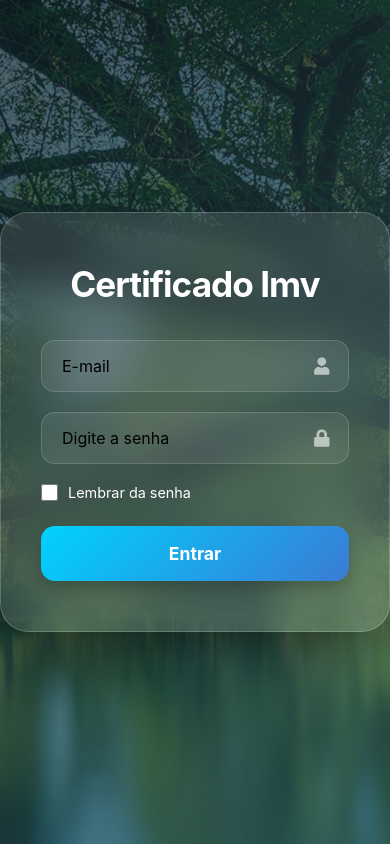
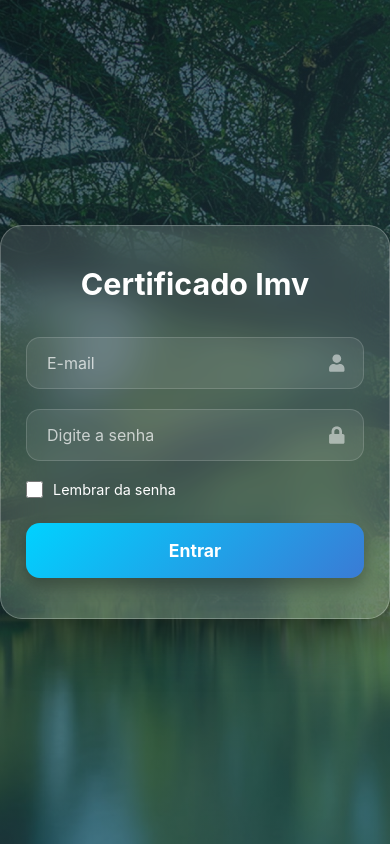
Before and after one commit to joseeduardodeoliveiraaraujo-prog/web-Imv, a React (Vite) app: page / in a window 390 px wide. Built offline with nearby package versions, Linux system fonts and the light colour scheme; no server answers.

Commit message:
mudanças visuais no login e header

```diff
--- a/index.html
+++ b/index.html
@@ -1,5 +1,5 @@
 <!doctype html>
-<html lang="en">
+<html lang="pt-BR">
   <head>
     <meta charset="UTF-8" />
     <link rel="icon" type="image/svg+xml" href="/vite.svg" />
--- a/src/components/Header/Header.css
+++ b/src/components/Header/Header.css
@@ -2,43 +2,68 @@
   position: fixed;
   top: 0;
   left: 0;
+  width: 100%;
+  height: 72px; /* Aumentado levemente para respirar melhor */
 
-  width: 100%;
-  height: 70px;
-
-  background: rgba(0, 0, 0, 0.6);
-  backdrop-filter: blur(10px);
+  /* Cores mais profundas e borda sutil inferior */
+  background: rgba(18, 18, 18, 0.7);
+  backdrop-filter: blur(12px);
+  -webkit-backdrop-filter: blur(12px); /* Suporte para Safari */
+  border-bottom: 1px solid rgba(255, 255, 255, 0.1);
 
   display: flex;
   justify-content: space-between;
   align-items: center;
 
-  padding: 0 40px;
-  color: #fff;
+  padding: 0 32px; /* Mais respiro nas laterais */
+  color: #ffffff;
   z-index: 1000;
+  box-shadow: 0 4px 30px rgba(0, 0, 0, 0.1);
+}
+
+.header-left {
+  display: flex;
+  flex-direction: column;
+  gap: 2px; /* Controle preciso do espaço entre título e subtítulo */
 }
 
 .header-left h2 {
-  font-size: 18px;
-  margin-bottom: 4px;
+  font-size: 1.1rem;
+  font-weight: 600;
+  letter-spacing: -0.02em; /* Estética moderna de UI */
+  margin: 0;
 }
 
 .header-left span {
-  font-size: 13px;
-  opacity: 0.8;
+  font-size: 0.8rem;
+  font-weight: 400;
+  color: rgba(255, 255, 255, 0.6); /* Melhor do que opacidade direta */
 }
 
 .logout-btn {
-  background: #e63946;
-  border: none;
-  padding: 10px 20px;
-  border-radius: 6px;
-  color: #fff;
-  font-weight: bold;
+  display: flex;
+  align-items: center;
+  justify-content: center;
+
+  background: rgba(230, 57, 70, 0.1); /* Fundo leve para o botão */
+  border: 1px solid transparent;
+  border-radius: 8px; /* Cantos arredondados modernos */
+
+  color: #e63946;
+  font-size: 1.1rem;
   cursor: pointer;
-  transition: 0.3s;
+
+  width: 38px;
+  height: 38px;
+  transition: all 0.3s cubic-bezier(0.4, 0, 0.2, 1);
 }
 
 .logout-btn:hover {
-  background: #c5303a;
+  background: transparent;
+  color: #ff4d5a;
+  transform: scale(1.15px); /* Pequeno deslocamento para cima */
 }
+
+.logout-btn:active {
+  transform: scale(0.95); /* Feedback de clique */
+}
--- a/src/components/Header/Header.jsx
+++ b/src/components/Header/Header.jsx
@@ -1,4 +1,5 @@
 import "./Header.css";
+import { FaSignOutAlt } from "react-icons/fa";
 
 const Header = ({ user, onLogout }) => {
   return (
@@ -8,9 +9,11 @@ const Header = ({ user, onLogout }) => {
         <span>{user.email}</span>
       </div>
 
-      <button className="logout-btn" onClick={onLogout}>
-        Sair
+      <button className="logout-btn" onClick={onLogout} title="Sair">
+        <FaSignOutAlt />
       </button>
+
+
     </header>
   );
 };
--- a/src/components/Login/Login.css
+++ b/src/components/Login/Login.css
@@ -1,71 +1,141 @@
-/* Container Principal */
+/* =========================
+   CONTAINER PRINCIPAL
+========================= */
 .container {
   width: 100%;
   max-width: 400px;
   padding: 50px 40px;
-  background: rgba(255, 255, 255, 0.1); /* Efeito Vidro */
-  backdrop-filter: blur(20px);
-  -webkit-backdrop-filter: blur(20px);
+  background: rgba(30, 50, 45, 0.85);
   border-radius: 28px;
-  border: 1px solid rgba(255, 255, 255, 0.2);
-  box-shadow: 0 25px 50px -12px rgba(0, 0, 0, 0.5);
+  border: 1px solid rgba(255, 255, 255, 0.25);
+  box-shadow: 0 25px 50px -12px rgba(0, 0, 0, 0.6);
+  box-sizing: border-box;
 }
 
+/* Glassmorphism */
+@supports (backdrop-filter: blur(20px)) {
+  .container {
+    background: rgba(255, 255, 255, 0.12);
+    backdrop-filter: blur(20px);
+    -webkit-backdrop-filter: blur(20px);
+  }
+}
+
+/* =========================
+   TÍTULO
+========================= */
 .container h1 {
   text-align: center;
   color: #fff;
   font-size: 2.2rem;
   margin-bottom: 35px;
   font-weight: 700;
-  letter-spacing: -1px;
 }
 
-/* Estilização das Divs que envolvem os Inputs */
-form > div:not(.recall-forget) {
-  position: relative; /* Necessário para posicionar o ícone */
+/* =========================
+   WRAPPER DOS INPUTS
+========================= */
+.input-box {
+  position: relative;
   width: 100%;
   margin-bottom: 20px;
 }
 
-/* Estilização do Input (E-mail e Senha) */
+/* =========================
+   INPUTS (Correção de Autofill e Padding)
+========================= */
 form input[type="email"],
-form input[type="password"] {
+form input[type="password"],
+form input[type="text"] {
   width: 100%;
+  /* Padding aumentado para 95px para garantir que o texto não sobreponha os dois ícones */
+  padding: 15px 95px 15px 20px;
   background: rgba(255, 255, 255, 0.08);
   border: 1.5px solid rgba(255, 255, 255, 0.15);
+  border-radius: 14px;
   outline: none;
-  border-radius: 14px;
-  padding: 15px 45px 15px 20px; /* Padding extra na direita para o ícone */
   font-size: 1rem;
-  color: #000;
+  color: #fff;
   transition: all 0.3s ease;
+  box-sizing: border-box;
 }
 
-/* Altera a cor do placeholder para todos os navegadores */
-form input::placeholder {
-  color: #000000 !important; /* Cor preta */
-  opacity: 1; /* Garante que não haja transparência padrão */
+/* Remove o fundo branco/azul do preenchimento automático do Chrome */
+form input:-webkit-autofill,
+form input:-webkit-autofill:hover,
+form input:-webkit-autofill:focus {
+  -webkit-text-fill-color: #fff !important;
+  -webkit-box-shadow: 0 0 0px 1000px rgba(40, 50, 50, 0.9) inset !important;
+  transition: background-color 5000s ease-in-out 0s;
 }
 
-/* Efeito de foco nos inputs */
+form input::placeholder {
+  color: rgba(255, 255, 255, 0.7);
+}
+
 form input:focus {
   background: rgba(255, 255, 255, 0.15);
-  border-color: #2e3c46;
-  box-shadow: 0 0 15px rgba(26, 85, 99, 0.3);
+  border-color: #00d2ff;
+  box-shadow: 0 0 15px rgba(0, 210, 255, 0.2);
 }
 
-/* Posicionamento dos Ícones (FaUser e FaLock) */
-.icon {
+/* =========================
+   ESTILO DOS ÍCONES (NOVO)
+========================= */
+
+/* Ícone de Usuário (E-mail) */
+.right-icon {
   position: absolute;
   right: 18px;
   top: 50%;
   transform: translateY(-50%);
-  color: rgba(255, 255, 255, 0.6);
+  color: rgba(255, 255, 255, 0.5);
   font-size: 1.1rem;
-  pointer-events: none; /* Garante que o clique passe para o input */
+  pointer-events: none;
 }
 
-/* Checkbox e Texto "Lembrar da senha" */
+/* Container dos ícones de Senha */
+.password-icons {
+  position: absolute;
+  right: 18px; /* Mantém o conjunto alinhado à direita */
+  top: 50%;
+  transform: translateY(-50%);
+  display: flex;
+  align-items: center;
+  gap: 15px; /* Espaço entre o olho e o cadeado */
+  z-index: 10;
+}
+
+/* Botão do Olho (Estilo Moderno/Fino) */
+.toggle-password {
+  background: none;
+  border: none;
+  padding: 0;
+  cursor: pointer;
+  display: flex;
+  align-items: center;
+
+  /* Cor mais clara para o estilo "outline" fino */
+  color: rgba(255, 255, 255, 0.4);
+  font-size: 1rem; /* Um pouco menor para delicadeza */
+  transition: all 0.2s ease;
+}
+
+.toggle-password:hover {
+  color: #ffffff;
+  transform: scale(1.15);
+}
+
+/* Ícone do Cadeado */
+.lock-icon {
+  color: rgba(255, 255, 255, 0.5);
+  font-size: 1.1rem;
+  pointer-events: none;
+}
+
+/* =========================
+   CHECKBOX LEMBRAR SENHA
+========================= */
 .recall-forget {
   margin: 15px 0 25px;
   color: #fff;
@@ -77,37 +147,61 @@ form input:focus {
   align-items: center;
   gap: 10px;
   cursor: pointer;
-  transition: opacity 0.2s;
-}
-
-.recall-forget label:hover {
-  opacity: 0.8;
 }
 
 .recall-forget input {
-  accent-color: #00d2ff; /* Cor customizada para o check */
+  accent-color: #00d2ff;
   width: 17px;
   height: 17px;
 }
 
-/* Botão Entrar */
-button {
+/* =========================
+   BOTÃO ENTRAR
+========================= */
+form button[type="submit"] {
   width: 100%;
   height: 55px;
   background: linear-gradient(135deg, #00d2ff 0%, #3a7bd5 100%);
   border: none;
-  outline: none;
   border-radius: 14px;
-  box-shadow: 0 8px 15px rgba(0, 0, 0, 0.2);
+  box-shadow: 0 8px 15px rgba(0, 0, 0, 0.25);
   cursor: pointer;
   font-size: 1.1rem;
+  font-weight: 700;
   color: #fff;
-  font-weight: 700;
   transition: all 0.3s ease;
 }
 
-button:hover {
+form button[type="submit"]:hover {
   transform: translateY(-2px);
-  box-shadow: 0 12px 20px rgba(58, 123, 213, 0.4);
-  filter: brightness(1.1);
+  box-shadow: 0 12px 20px rgba(58, 123, 213, 0.45);
 }
+
+/* =========================
+   RESPONSIVO
+========================= */
+@media (max-width: 480px) {
+  .container {
+    padding: 40px 25px;
+    border-radius: 22px;
+  }
+  .container h1 {
+    font-size: 1.9rem;
+  }
+}
+
+/* Esconde o ícone de 'olho' nativo do Edge e navegadores baseados em Webkit */
+input::-ms-reveal,
+input::-ms-clear {
+  display: none;
+}
+
+/* Tenta forçar o navegador a não injetar ícones de gerenciadores */
+input::-webkit-contacts-auto-fill-button,
+input::-webkit-credentials-auto-fill-button {
+  visibility: hidden;
+  display: none !important;
+  pointer-events: none;
+  position: absolute;
+  right: 0;
+}
--- a/src/components/Login/Login.jsx
+++ b/src/components/Login/Login.jsx
@@ -1,26 +1,23 @@
-import { FaUser, FaLock } from 'react-icons/fa';
+import { FaUser, FaLock, FaEye, FaEyeSlash } from 'react-icons/fa';
 import { useState } from 'react';
 import "./Login.css";
 import { signInWithEmailAndPassword } from "firebase/auth";
 import { auth } from "../../services/firebase";
 
-
-
 const Login = () => {
   const [email, setEmail] = useState("");
   const [password, setPassword] = useState("");
+  const [showPassword, setShowPassword] = useState(false);
   const [remember, setRemember] = useState(false);
 
   const handleSubmit = async (event) => {
     event.preventDefault();
-
     try {
       const userCredential = await signInWithEmailAndPassword(
         auth,
         email,
         password
       );
-
       console.log("Usuário logado:", userCredential.user);
 
       if (remember) {
@@ -29,8 +26,7 @@ const Login = () => {
           JSON.stringify(userCredential.user)
         );
       }
-      }
-    catch (error) {
+    } catch (error) {
       console.error("Erro ao logar:", error.code);
       alert("E-mail ou senha inválidos");
     }
@@ -40,24 +36,58 @@ const Login = () => {
     <div className='container'>
       <form onSubmit={handleSubmit}>
         <h1>Certificado Imv</h1>
-            <div>
-              <input type="email" placeholder='E-mail' value={email}  onChange={(e) => setEmail(e.target.value)} required/>
-              <FaUser className='icon'/>
+
+        <div className="input-box">
+          <input
+            type="email"
+            placeholder='E-mail'
+            value={email}
+            onChange={(e) => setEmail(e.target.value)}
+            required
+          />
+          <FaUser className='icon right-icon'/>
         </div>
-            <div>
-              <input type="password" placeholder='Digite a senha' value={password} onChange={(e) => setPassword(e.target.value)} required/>
-              <FaLock className='icon'/>
+
+        <div className="input-box password-box">
+          <input
+            type={showPassword ? "text" : "password"}
+            placeholder="Digite a senha"
+            value={password}
+            onChange={(e) => setPassword(e.target.value)}
+            autoComplete="new-password"
+            required
+          />
+
+          {/* O container dos ícones ajuda a manter o alinhamento */}
+          <div className="password-icons">
+            {password && (
+              <button
+                type="button"
+                className="toggle-password"
+                onClick={() => setShowPassword(!showPassword)}
+              >
+                {showPassword ? <FaEyeSlash /> : <FaEye />}
+              </button>
+            )}
+            <FaLock className="icon lock-icon" />
           </div>
+        </div>
+
         <div className='recall-forget'>
-              <label >
-                <input type="checkbox" checked={remember} onChange={(e) => setRemember(e.target.checked)} />
+          <label>
+            <input
+              type="checkbox"
+              checked={remember}
+              onChange={(e) => setRemember(e.target.checked)}
+            />
             Lembrar da senha
           </label>
         </div>
+
         <button type="submit">Entrar</button>
       </form>
     </div>
-  )
-}
+  );
+};
 
-export default Login
+export default Login;
```
Lines whose indentation alone changed are shown as unchanged.
